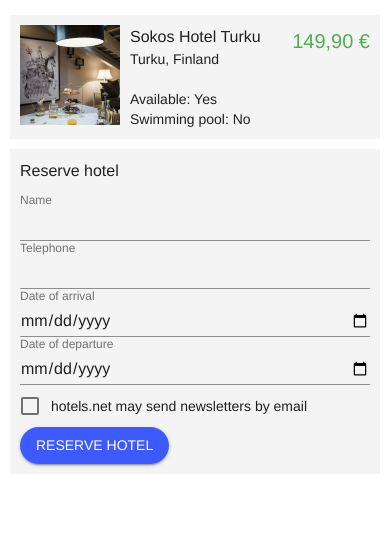
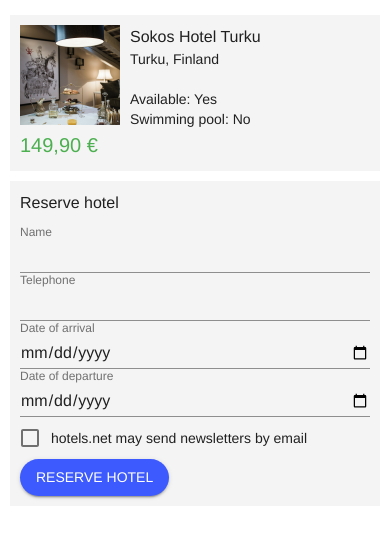
Before and after one commit to Raichan/hotels-demo, a React (Create React App) app: page /reserve/0 in a window 390 px wide. Shown: the top 540 px of the page. Built offline with nearby package versions, Linux system fonts and the light colour scheme.

Commit message:
Responsive hotel info

```diff
--- a/src/components/HotelInfo.js
+++ b/src/components/HotelInfo.js
@@ -1,29 +1,24 @@
 import React from "react";
 import { Link } from "react-router-dom";
 import NumberFormat from "react-number-format";
-import {
-  Button,
-  Card,
-  CardMedia,
-  CardContent,
-  Typography,
-} from "@material-ui/core";
+import { Button, Card, CardMedia, Typography, Grid } from "@material-ui/core";
 import { makeStyles } from "@material-ui/core/styles";
 
-const useStyles = makeStyles(() => ({
-  hotelCard: {
-    display: "flex",
-  },
+const useStyles = makeStyles((theme) => ({
   hotelImage: {
     width: "100px",
     height: "100px",
   },
+  hotelInfoLeft: {
+    marginLeft: "10px",
+  },
   hotelInfoRight: {
     marginLeft: "auto",
-    display: "flex",
+    justifyContent: "space-between",
+    [theme.breakpoints.up("sm")]: {
       flexDirection: "column",
-    justifyContent: "space-between",
-    textAlign: "right",
+      alignItems: "flex-end",
+    },
   },
 }));
 
@@ -47,12 +42,15 @@
   };
 
   return (
-    <Card className={classes.hotelCard}>
+    <Card>
+      <Grid container>
+        <Grid item>
           <CardMedia
             image={handleImageUrl(hotel.imageUrl)}
             className={classes.hotelImage}
           />
-      <CardContent className="hotelinfo-left">
+        </Grid>
+        <Grid item className={classes.hotelInfoLeft}>
           <Typography variant="body1">{hotel.name}</Typography>
           <Typography variant="body2">
             {`${hotel.city}, ${hotel.country}`}
@@ -63,8 +61,9 @@
             <br />
             Swimming pool: {hotel.hasSwimmingPool ? "Yes" : "No"}
           </Typography>
-      </CardContent>
-      <CardContent className={classes.hotelInfoRight}>
+        </Grid>
+        <Grid item xs={12} sm={3} container className={classes.hotelInfoRight}>
+          <Grid item>
             <Typography variant="h6" color="primary">
               <NumberFormat
                 value={hotel.price}
@@ -75,8 +74,10 @@
                 suffix={" €"}
               />
             </Typography>
-        {showReserveButton ? <ReserveButton /> : ""}
-      </CardContent>
+          </Grid>
+          <Grid item>{showReserveButton ? <ReserveButton /> : ""}</Grid>
+        </Grid>
+      </Grid>
     </Card>
   );
 };
--- a/src/theme.js
+++ b/src/theme.js
@@ -16,14 +16,6 @@
         backgroundColor: "#f4f4f4",
         margin: "5px 0",
         padding: "10px",
-      },
-    },
-    MuiCardContent: {
-      root: {
-        padding: "0 0 0 10px",
-        "&:last-child": {
-          paddingBottom: 0,
-        },
       },
     },
     MuiButton: {
```
Also changed, not shown: 1 other file (tests, documents, lock files or other folders). Lines whose indentation alone changed are shown as unchanged.
